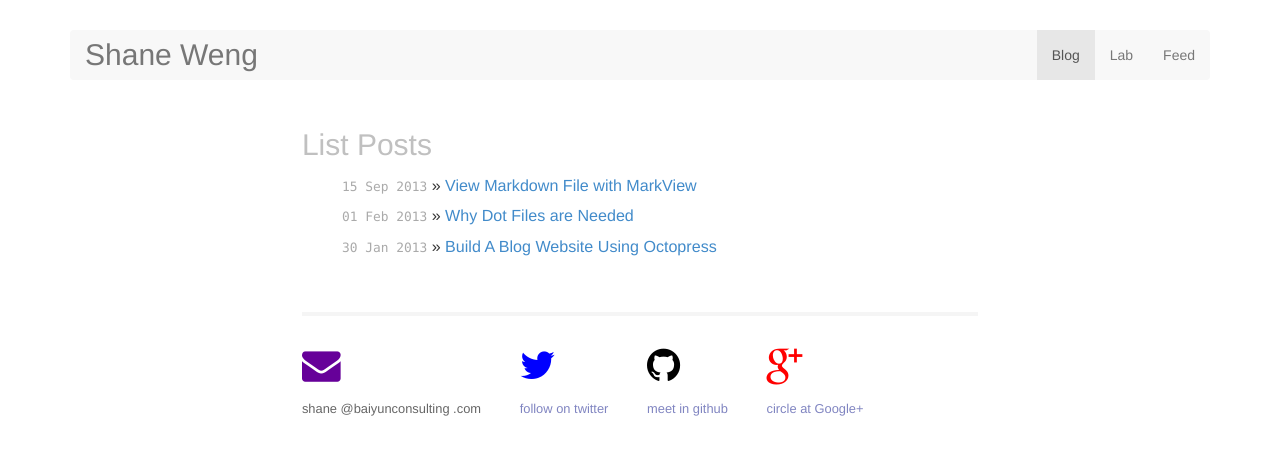
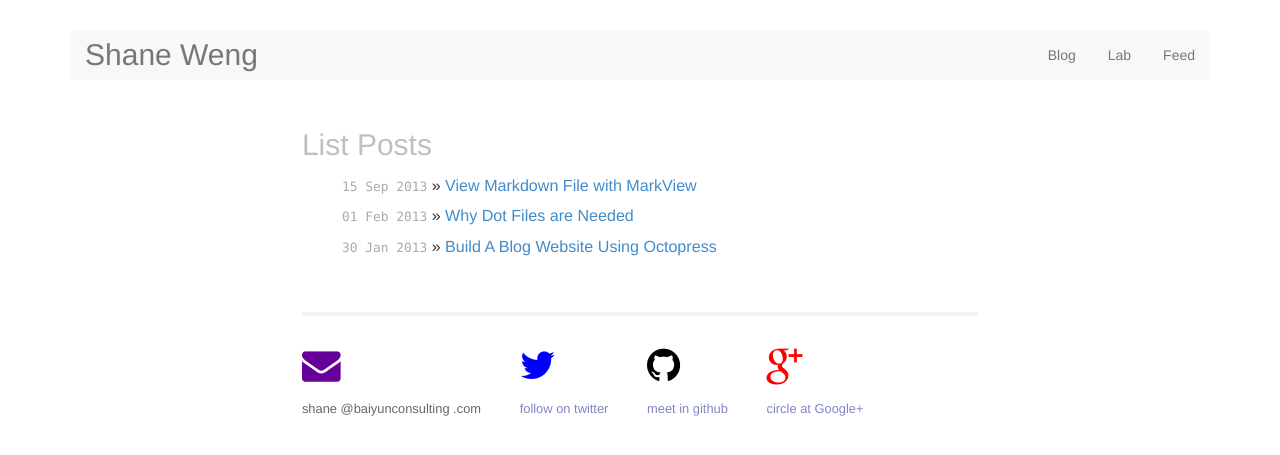
Before and after one commit to swcool/swcool.github.io, a Jekyll site: the page built from index.html, in a window 1280 px wide. Shown: the top 455 px of the page. Built offline with Jekyll 4.4.1, drawn with Linux system fonts in a browser that asks for light colours; Markdown is read by kramdown in place of the engine named in the settings.

Commit message:
remove active in nav bar since it is not working

```diff
--- a/_layouts/default.html
+++ b/_layouts/default.html
@@ -40,8 +40,8 @@
               <a class="navbar-brand" style="font-size:30px" href="/">Shane Weng</a>
            </div>
            <div class="navbar-collapse collapse">
-              <ul class="nav navbar-nav navbar-right">
-                <li class="active"><a title="Post List" href="/">Blog</a></li>
+              <ul class="nav nav-pills navbar-nav navbar-right">
+                <li><a title="Post List" href="/">Blog</a></li>
                 <li><a title="Projects" href="/lab.html">Lab</a></li>
                 <li><a title="Atom Feed" href="/atom.xml">Feed</a></li>
               </ul>
```
